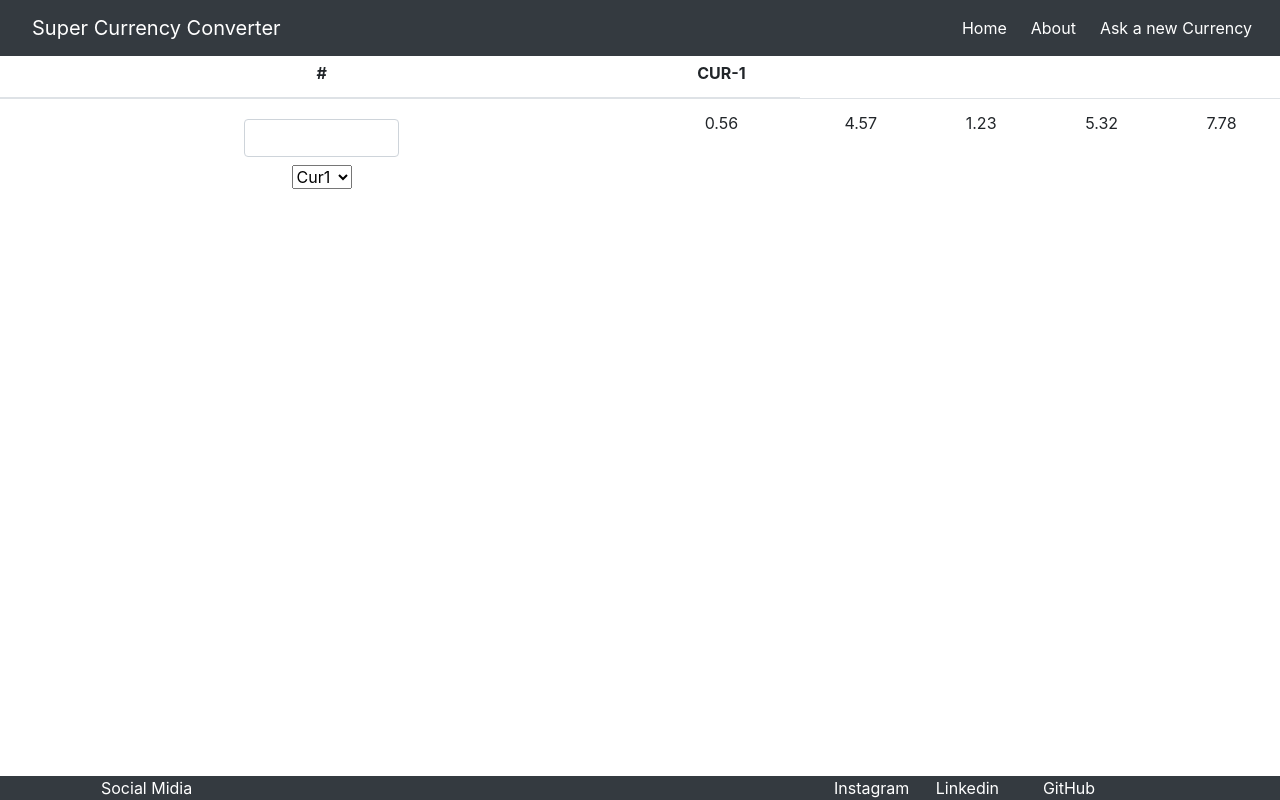
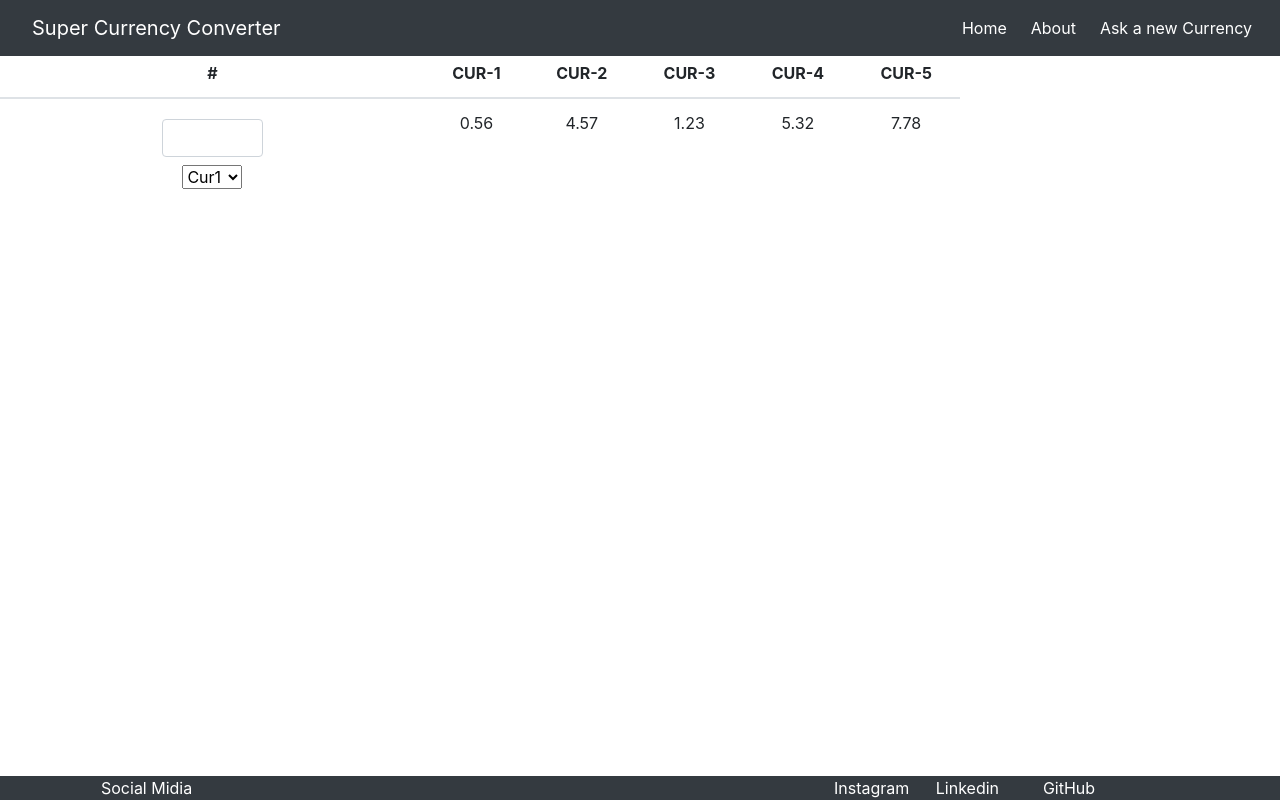
Before and after one commit to PedroMarianoAlmeida/currency-exchange, a React (Create React App) app: page / in a window 1280 px wide. Built offline with nearby package versions, Linux system fonts and the light colour scheme.

Commit message:
Initial Structure Implemented

```diff
--- a/src/custom-code/main-content.js
+++ b/src/custom-code/main-content.js
@@ -10,11 +10,16 @@ class MainContent extends React.Component {
     render(){
         //declarar variáveis antes
         return(
-            <table className="table mt-5">
+            <table className="table mt-5 w-75">
                 <thead>
                     <tr>
                         <th scope="col">#</th>
+                        {/*Just example to see the Table*/}
                         <th scope="col">CUR-1</th>
+                        <th scope="col">CUR-2</th>
+                        <th scope="col">CUR-3</th>
+                        <th scope="col">CUR-4</th>
+                        <th scope="col">CUR-5</th>
                     </tr>
                 </thead>
 
@@ -24,6 +29,7 @@ class MainContent extends React.Component {
                             <CurrencyValue />
                             <UserInputCurrency />
                         </th>
+                        {/*Just example to see the Table*/}
                         <td>0.56</td>
                         <td>4.57</td>
                         <td>1.23</td>
```
